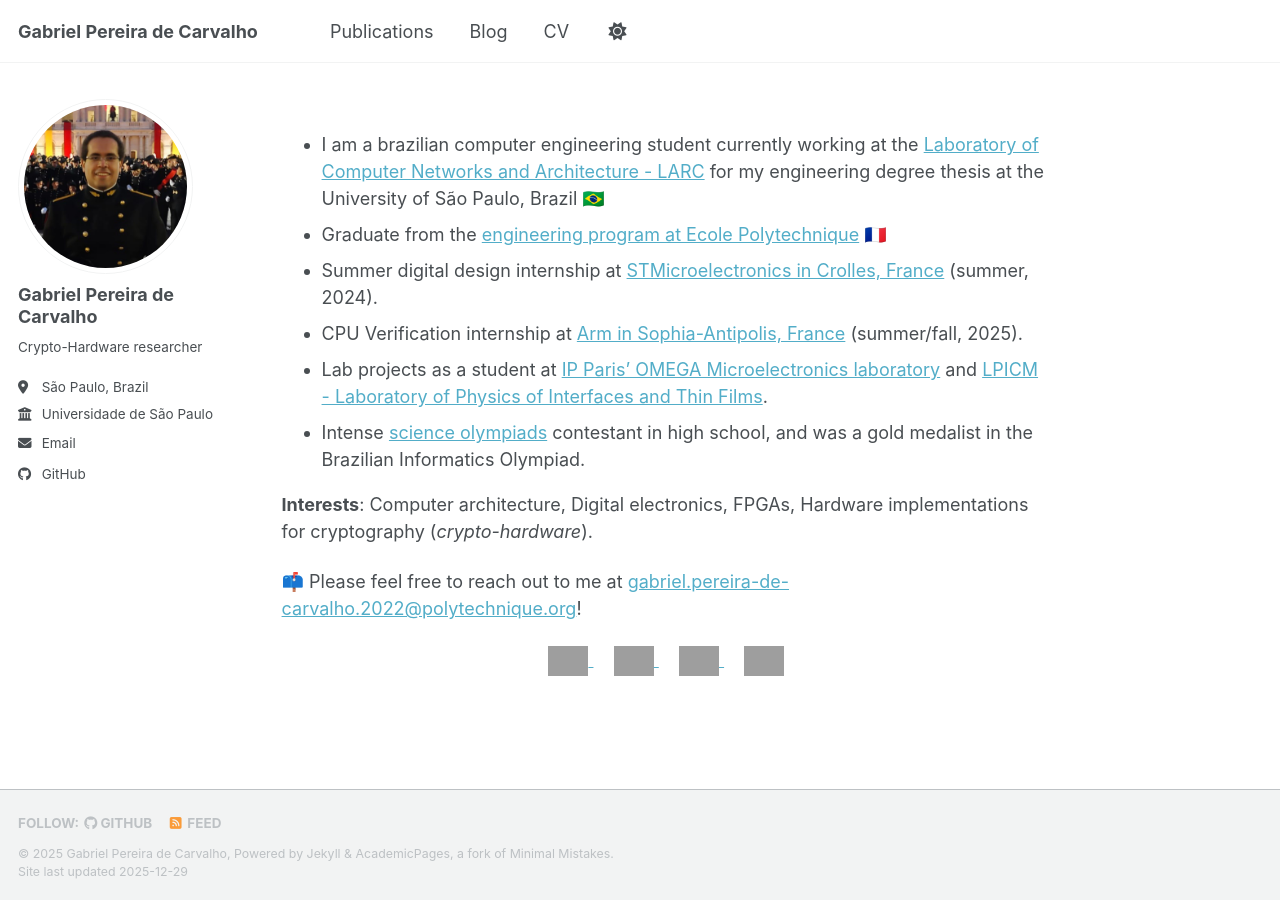
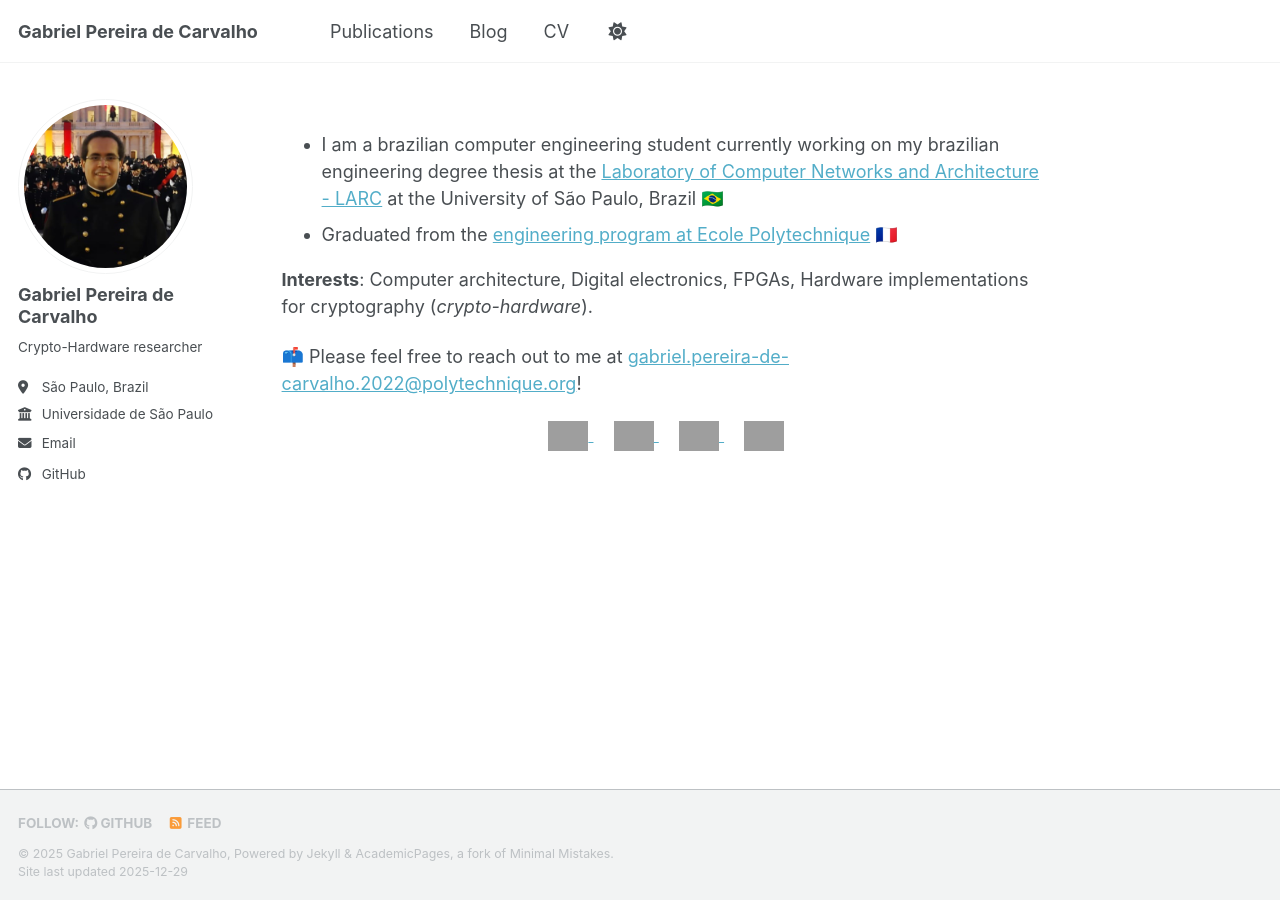
Before and after one commit to ArkhamKnightGPC/ArkhamKnightGPC.github.io, a Jekyll site: the page built from _pages/about.md, in a window 1280 px wide. Built offline with Jekyll 4.4.1, drawn with Linux system fonts in a browser that asks for light colours; a script bundle is joined from its source files by our own code; library files that are not in the unit come from our copies; grey boxes are pictures that could not be loaded.

Commit message:
:memo: simplify about page... it's not a CV

```diff
--- a/_pages/about.md
+++ b/_pages/about.md
@@ -7,12 +7,8 @@ redirect_from:
   - /about.html
 ---
 
-- I am a brazilian computer engineering student currently working at the [Laboratory of Computer Networks and Architecture - LARC](https://www.larc.usp.br/en) for my engineering degree thesis at the University of São Paulo, Brazil 🇧🇷
-- Graduate from the [engineering program at Ecole Polytechnique](https://programmes.polytechnique.edu/cycle-ingenieur-polytechnicien/cycle-ingenieur-polytechnicien) 🇫🇷
-- Summer digital design internship at [STMicroelectronics in Crolles, France](https://www.st.com/content/st_com/en/about/manufacturing-at-st/our-facilities/crolles-st-site.html) (summer, 2024).
-- CPU Verification internship at [Arm in Sophia-Antipolis, France](https://careers.arm.com/france-sophia-antipolis-office) (summer/fall, 2025).
-- Lab projects as a student at [IP Paris' OMEGA Microelectronics laboratory](https://omega.ip-paris.fr/en/overview) and [LPICM - Laboratory of Physics of Interfaces and Thin Films](https://lpicm.cnrs.fr/about-us/welcome-to-lpicm/).
-- Intense [science olympiads](https://github.com/ArkhamKnightGPC/Certificados_Olimpiadas) contestant in high school, and was a gold medalist in the Brazilian Informatics Olympiad.
+- I am a brazilian computer engineering student currently working on my brazilian engineering degree thesis at the [Laboratory of Computer Networks and Architecture - LARC](https://www.larc.usp.br/en) at the University of São Paulo, Brazil 🇧🇷
+- Graduated from the [engineering program at Ecole Polytechnique](https://programmes.polytechnique.edu/cycle-ingenieur-polytechnicien/cycle-ingenieur-polytechnicien) 🇫🇷
 
 **Interests**: Computer architecture, Digital electronics, FPGAs, Hardware implementations for cryptography (*crypto-hardware*).
 
```
